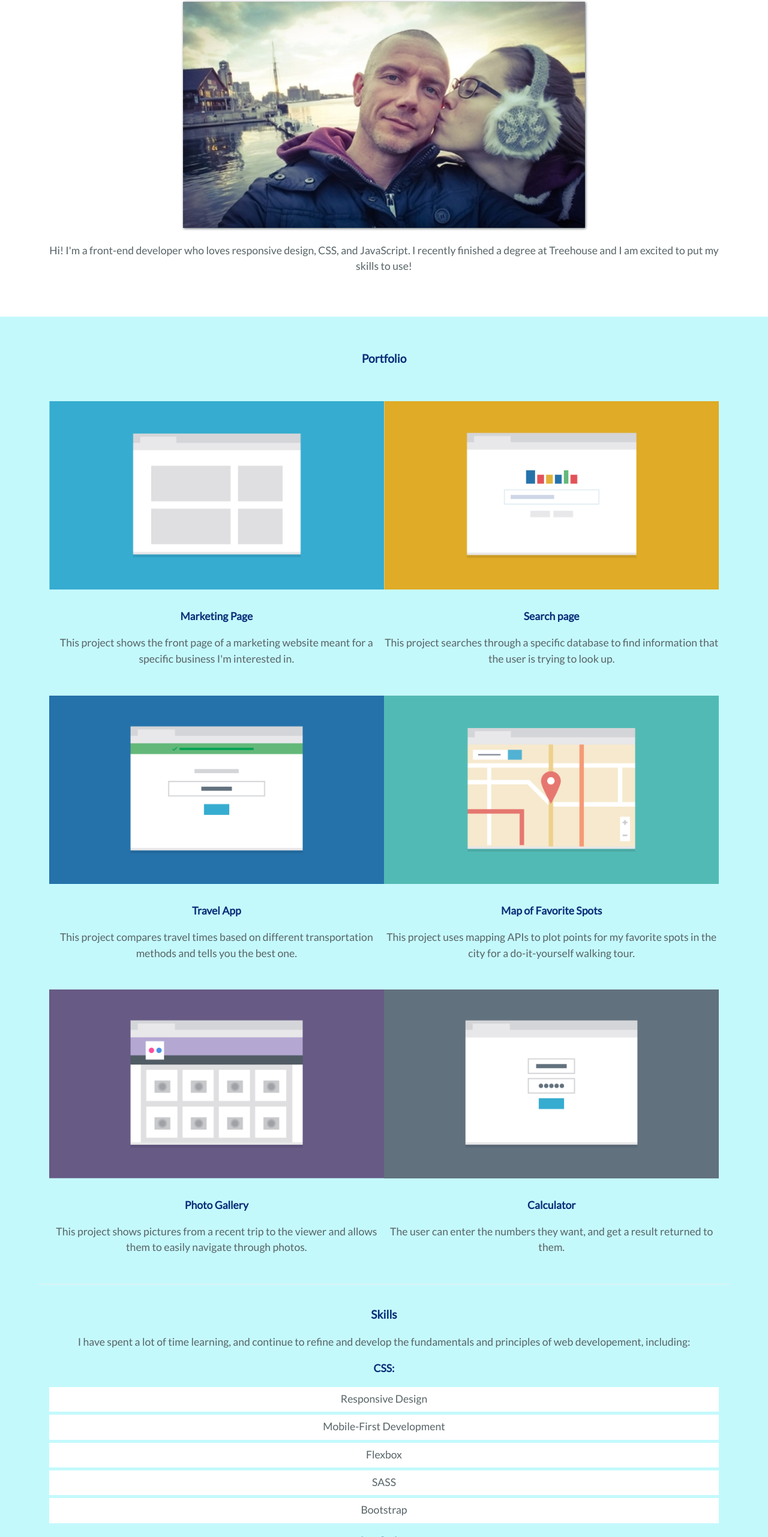
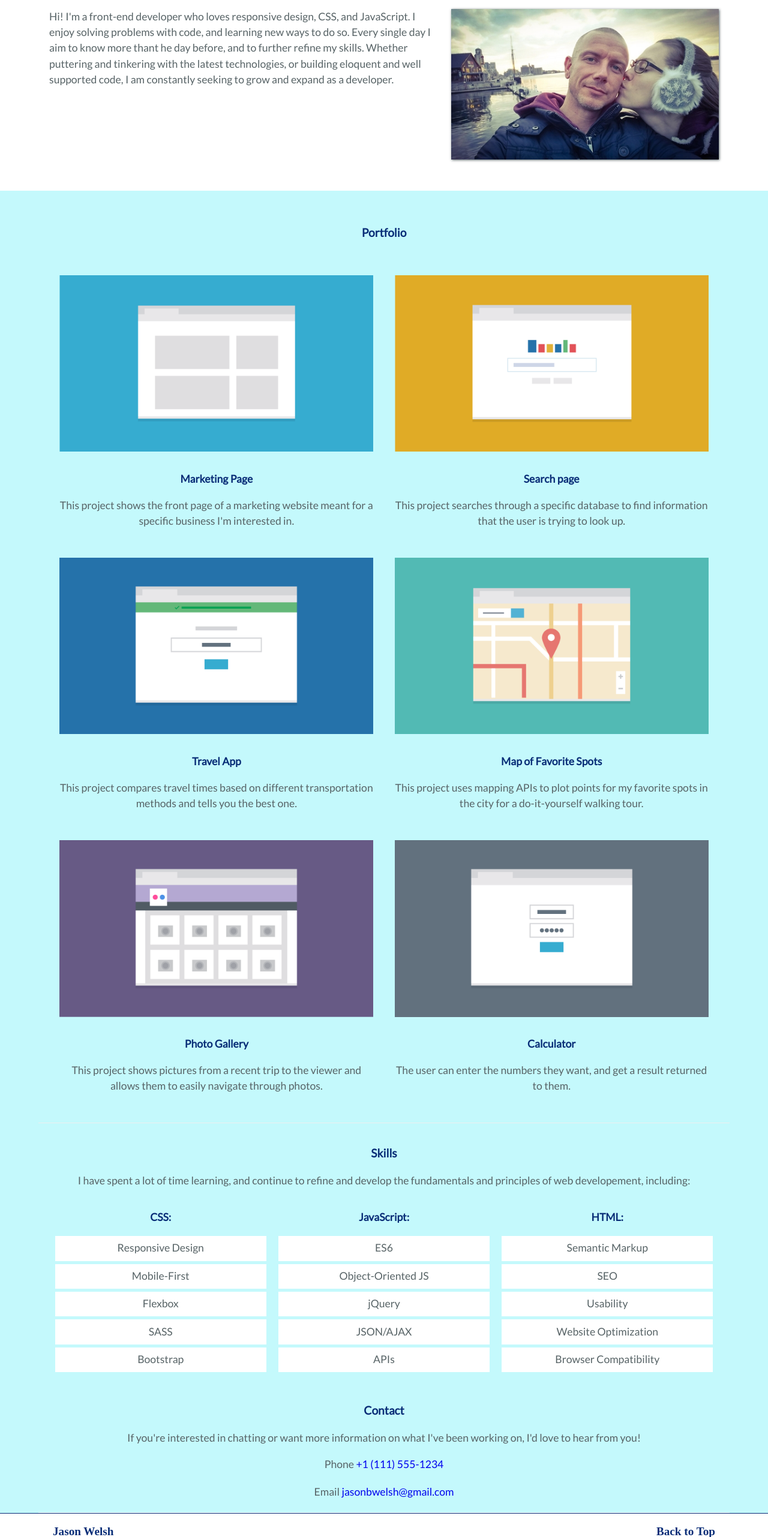
Before and after one commit to JasonBWelsh/Responsive-Portfolio-Project, a plain HTML site: page index.html in a window 1280 px wide. Shown: the part 237-2800 px from the top of the page at 60% size. Drawn offline with Linux system fonts and the light colour scheme; a web font is replaced by a local one.

Commit message:
Tablet version done?
Probably finished tablet version. Will look it over in the morning.

```diff
--- a/css/styles.css
+++ b/css/styles.css
@@ -10,7 +10,7 @@
 
 body {
 	margin: 0;
-	background: #c4f9fc; /*#ccf7ff;*/
+	background: #c4f9fc;
 	color: #576366;
 	font-family: 'Lato', Helvetica, Arial, sans-serif;
 	font-size: 1.1rem;
@@ -36,12 +36,11 @@ h4,
 .name a,
 .main-nav a,
 .main-footer a {
-	/*color: #384047;*/
 	color: #082d77;
 }
 
 h1 {
-	font-size: 1.3rem;
+	font-size: 1.5rem;
 }
 
 h2 {
@@ -146,6 +145,7 @@ img {
 
 .main-footer {
 	background: #fff;
+	border-top: 1px solid #082d77;
 }
 
 /* Banner ***/
@@ -154,6 +154,7 @@ img {
 	width: 60%;
 	box-shadow: 1px 1px 4px #576366;
 }
+
 
 /* Portfolio ***/
 
@@ -225,7 +226,9 @@ img {
 
 	.main-header,
 	.main-nav,
-	.row {
+	.banner-wrap,
+	.row,
+	.skills-list {
 		display: flex;
 	}
 
@@ -249,6 +252,30 @@ img {
 		padding-bottom: 3em;
 	}
 
+	.banner-wrap {
+		justify-content: space-between;
+	}
+
+	.profile-image,
+	.tag {
+
+	}
+
+	.profile-image {
+		width: 40%;
+		height: 30%;
+		margin-left: 15px;
+		flex: 1;
+	}
+
+	.tag {
+		flex: 2;
+		order: -1;
+		margin-top: 0;
+		margin-bottom: 0;
+		text-align: left;
+	}
+
 	.row {
 		flex-direction: row;
 		flex-wrap: wrap;
@@ -256,5 +283,27 @@ img {
 
 	.card {
 		flex: 1 40%;
+		margin-left: 1em;
+		margin-right: 1em;
+	}
+
+	.skills-list {
+		flex-direction: row;
+		flex-wrap: wrap;
+		justify-content: space-between;
+	}
+
+	.skills-list section {
+		margin-left: 10px;
+		margin-right: 10px;
+		flex: 1;
+	}
+
+	.footer-list li:first-child {
+	margin-left: 5em;
+	}
+
+	.footer-list li:last-child {
+	margin-right: 5em;
 	}
 }
--- a/index.html
+++ b/index.html
@@ -28,7 +28,7 @@
         <div class="banner-wrap">
           <img class="profile-image" src="img/rsz_2meandliz.jpg" alt="Picture of Jason Welsh and his girlfriend">
           <p class="tag">
-            Hi! I'm a front-end developer who loves responsive design, CSS, and JavaScript. I recently finished a degree at Treehouse and I am excited to put my skills to use!
+            Hi! I'm a front-end developer who loves responsive design, CSS, and JavaScript. I enjoy solving problems with code, and learning new ways to do so. Every single day I aim to know more thant he day before, and to further refine my skills. Whether puttering and tinkering with the latest technologies, or building eloquent and well supported code, I am constantly seeking to grow and expand as a developer.
           </p>
         </div>
       </div><!--/.banner-->
@@ -92,28 +92,39 @@
         <h2>Skills</h2>
         <p>I have spent a lot of time learning, and continue to refine and develop the fundamentals and principles of web developement, including:</p>
         <section class="skills-list">
-          <h3>CSS:</h3>
+
+          <section><!--section added for flexbox -->
+            <h3>CSS:</h3>
             <ul>
                 <li>Responsive Design</li>
-                <li>Mobile-First Development</li>
+                <li>Mobile-First</li>
                 <li>Flexbox</li>
                 <li>SASS</li>
                 <li>Bootstrap</li>
             </ul>
+          </section>
 
-          <h3>JavaScript:</h3>
+          <section>
+            <h3>JavaScript:</h3>
             <ul>
                 <li>ES6</li>
                 <li>Object-Oriented JS</li>
                 <li>jQuery</li>
                 <li>JSON/AJAX</li>
+                <li>APIs</li>
             </ul>
-          <h3>HTML:</h3>
+          </section>
+
+          <section>
+            <h3>HTML:</h3>
             <ul>
-                <li>HTML 5 Semantic Markup</li>
+                <li>Semantic Markup</li>
                 <li>SEO</li>
                 <li>Usability</li>
+                <li>Website Optimization</li>
+                <li>Browser Compatibility</li>
             </ul>
+          </section>
 
         </section>
       </div><!--/.skills-->
```
